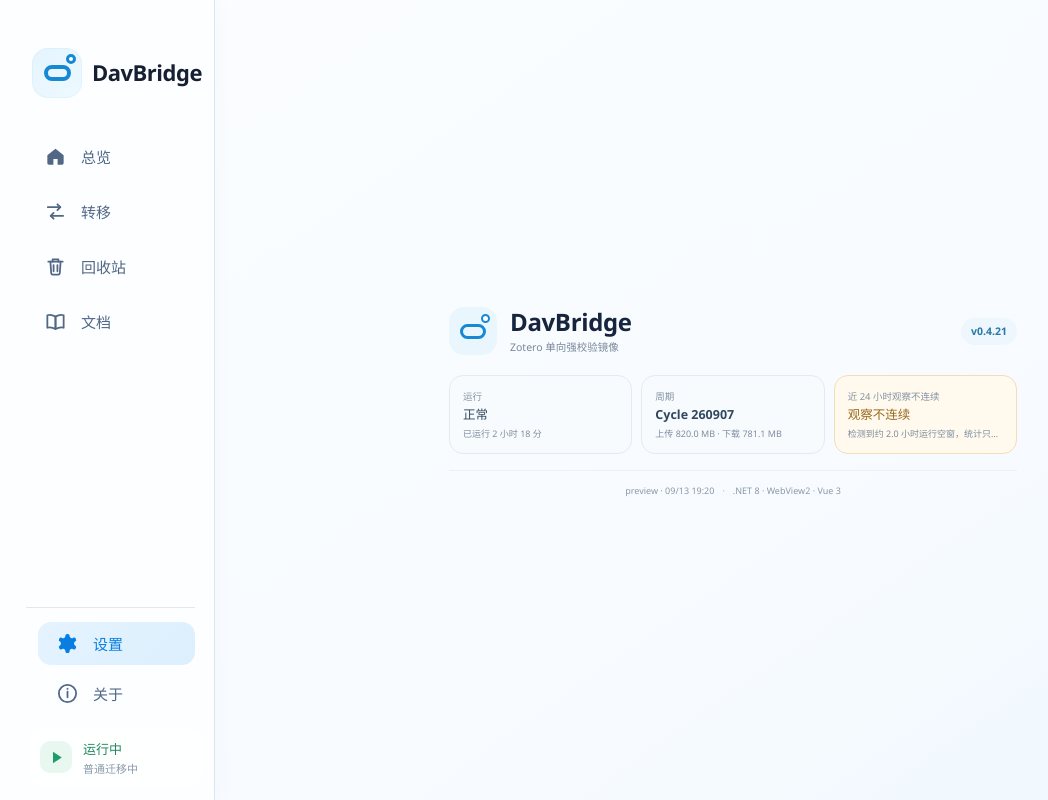
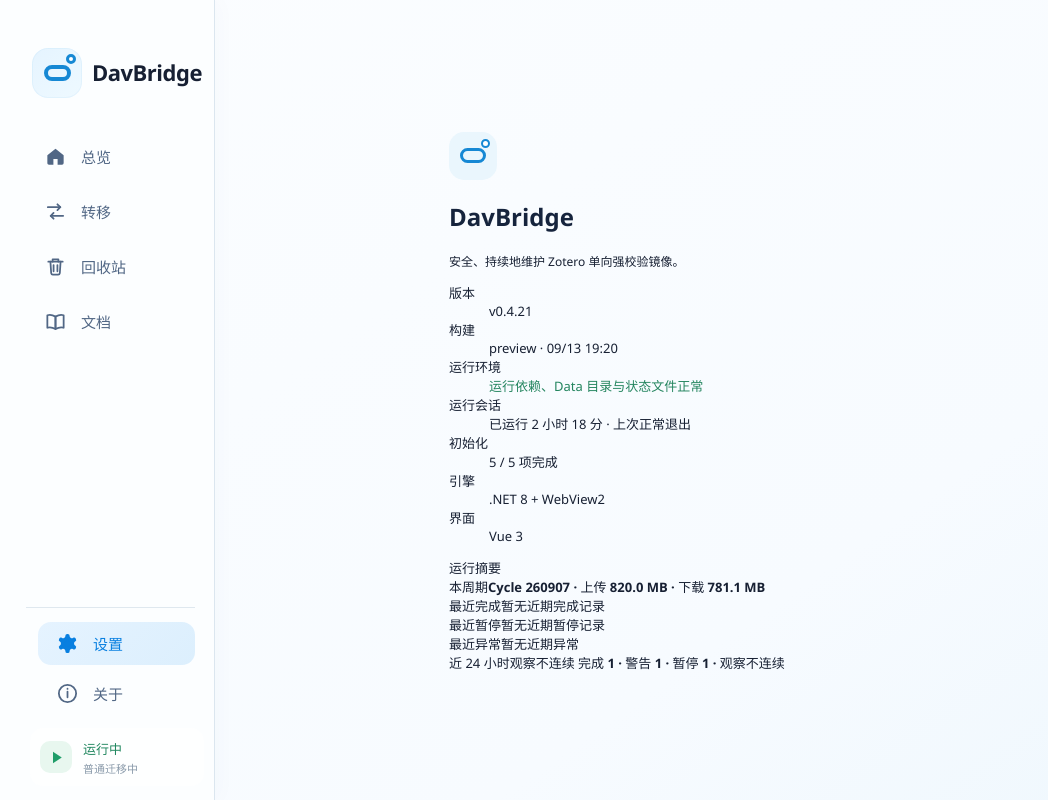
Before and after one commit to FenLynn/gpt-pub, a Vue app in the folder projects/1-桌面软件/103-DavBridge/代码/DavBridge/WebUi/: page / in a window 1280 px wide. Both pictures are taken after a click on the button "设置". Shown: the whole page, without its empty margins (10-1058 px from the left). Built offline with nearby package versions, Linux system fonts and the light colour scheme.

Commit message:
P103 DavBridge v0.4.22 restore About rows and align additions

```diff
--- a/projects/1-桌面软件/103-DavBridge/代码/DavBridge/WebUi/src/App.vue
+++ b/projects/1-桌面软件/103-DavBridge/代码/DavBridge/WebUi/src/App.vue
@@ -29,6 +29,12 @@ const downloadFraction = computed(() => Math.min(1, snapshot.value.quota.downloa
 const filteredRecycle = computed(() => snapshot.value.recycle.filter(group => recycleFilter.value === 'observing' ? group.disposition === 'observing' : recycleFilter.value === 'review' ? group.disposition === 'review' || group.disposition === 'blocked' : group.disposition === 'history'))
 const recycleCounts = computed(() => ({ observing: snapshot.value.recycle.filter(x => x.disposition === 'observing').length, review: snapshot.value.recycle.filter(x => x.disposition === 'review' || x.disposition === 'blocked').length, history: snapshot.value.recycle.filter(x => x.disposition === 'history').length }))
 const quotaUsedText = (text:string) => text.split('/')[0]?.trim() || text
+const recentComplete = computed(() => snapshot.value.activities.find(item => /清单完成|迁移完成|处理完成/.test(item.title)))
+const recentPause = computed(() => snapshot.value.activities.find(item => /暂停/.test(item.title)))
+const recentWarning = computed(() => snapshot.value.activities.find(item => item.tone === 'warning'))
+const recentCompleteText = computed(() => recentComplete.value ? `${recentComplete.value.time} · ${recentComplete.value.title}` : '暂无近期完成记录')
+const recentPauseText = computed(() => recentPause.value ? `${recentPause.value.time} · ${recentPause.value.title}` : '暂无近期暂停记录')
+const recentWarningText = computed(() => recentWarning.value ? `${recentWarning.value.time} · ${recentWarning.value.title}` : '暂无近期异常')
 const cycleTrafficText = computed(() => `上传 ${quotaUsedText(snapshot.value.quota.uploadText)} · 下载 ${quotaUsedText(snapshot.value.quota.downloadText)}`)
 const healthWindowLabel = computed(() => {
   const h=snapshot.value.operationalHealth
@@ -152,6 +158,7 @@ function formatQuotaBytes(bytes:number){
 const uploadText = computed(() => `${formatQuotaBytes(snapshot.value.quota.uploadUsed)} / ${formatQuotaBytes(snapshot.value.quota.uploadMax)}`)
 const downloadText = computed(() => `${formatQuotaBytes(snapshot.value.quota.downloadUsed)} / ${formatQuotaBytes(snapshot.value.quota.downloadMax)}`)
 const automaticQueueCount = computed(() => snapshot.value.priorityCount + snapshot.value.normalCount)
+const initializedCount = computed(() => snapshot.value.initialization.filter(step=>step.done).length)
 const queueHeadline = computed(() => snapshot.value.humanActionCount > 0
   ? `${snapshot.value.humanActionCount} 组等待人工决定`
   : automaticQueueCount.value > 0
@@ -517,46 +524,52 @@ onBeforeUnmount(()=>{
 
     <section v-else class="page about-page">
       <article class="about-card">
-        <header class="about-hero">
-          <div class="about-logo"><span></span><span></span></div>
-          <div class="about-title">
-            <h2>DavBridge</h2>
-            <p>Zotero 单向强校验镜像</p>
+        <div class="about-logo"><span></span><span></span></div>
+        <h2>DavBridge</h2>
+        <p>安全、持续地维护 Zotero 单向强校验镜像。</p>
+
+        <dl class="about-main-list">
+          <div><dt>版本</dt><dd>v{{ snapshot.version }}</dd></div>
+          <div><dt>构建</dt><dd>{{ snapshot.buildCommit || 'local' }} · {{ buildDateLabel }}</dd></div>
+          <div><dt>运行环境</dt><dd :class="`health-text ${snapshot.health.status}`">{{ snapshot.health.summary }}</dd></div>
+          <div><dt>运行会话</dt><dd>{{ snapshot.runtime.uptimeText }} · {{ snapshot.runtime.previousExitText }}</dd></div>
+          <div><dt>初始化</dt><dd>{{ initializedCount }} / {{ snapshot.initialization.length }} 项完成</dd></div>
+          <div><dt>引擎</dt><dd>.NET 8 + WebView2</dd></div>
+          <div><dt>界面</dt><dd>Vue 3</dd></div>
+        </dl>
+
+        <section class="about-extra" aria-label="运行摘要">
+          <div class="about-extra-title">运行摘要</div>
+          <div class="about-extra-row has-tip" :data-tip="`当前 ${snapshot.cycleId ? 'Cycle '+snapshot.cycleId : 'Cycle 尚未校准'} 的保守流量账本`">
+            <span>本周期</span>
+            <strong>{{ snapshot.cycleId ? `Cycle ${snapshot.cycleId}` : '未校准' }} · {{ cycleTrafficText }}</strong>
           </div>
-          <span class="about-version">v{{ snapshot.version }}</span>
-        </header>
-
-        <section class="about-summary-grid" aria-label="运行摘要">
-          <div class="about-summary-item">
-            <span>运行</span>
-            <strong>{{ snapshot.health.status === 'ok' ? '正常' : snapshot.health.summary }}</strong>
-            <small>{{ snapshot.runtime.uptimeText }}</small>
+          <div class="about-extra-row has-tip" data-tip="来自最近活动，只用于快速查看最近一次完成事件，不记录文件名">
+            <span>最近完成</span>
+            <strong>{{ recentCompleteText }}</strong>
           </div>
-          <div class="about-summary-item">
-            <span>周期</span>
-            <strong>{{ snapshot.cycleId ? `Cycle ${snapshot.cycleId}` : '未校准' }}</strong>
-            <small>{{ cycleTrafficText }}</small>
+          <div class="about-extra-row has-tip" data-tip="显示最近一次人工暂停或安全暂停事件">
+            <span>最近暂停</span>
+            <strong>{{ recentPauseText }}</strong>
+          </div>
+          <div class="about-extra-row has-tip" :class="{warning:!!recentWarning}" :data-tip="recentWarning ? recentWarning.detail : '最近活动中没有警告事件'">
+            <span>最近异常</span>
+            <strong>{{ recentWarningText }}</strong>
           </div>
           <div
-            class="about-summary-item"
+            class="about-extra-row about-health-row has-tip"
             :class="{warning:snapshot.operationalHealth.warningCount>0||snapshot.operationalHealth.observationGap}"
+            :data-tip="healthWindowNote || `StrongVerified ${snapshot.operationalHealth.verifiedCount}，待处理 ${snapshot.operationalHealth.backlogCount}，网络等待 ${snapshot.operationalHealth.networkWaitCount}`"
           >
             <span>{{ healthWindowLabel }}</span>
             <strong>
-              {{ snapshot.operationalHealth.observationGap
-                ? '观察不连续'
-                : snapshot.operationalHealth.warningCount > 0
-                  ? `${snapshot.operationalHealth.warningCount} 次警告`
-                  : snapshot.operationalHealth.windowComplete ? '状态良好' : '建立中' }}
+              完成 {{ snapshot.operationalHealth.completionCount }} ·
+              警告 {{ snapshot.operationalHealth.warningCount }} ·
+              暂停 {{ snapshot.operationalHealth.pauseCount }}
+              <template v-if="snapshot.operationalHealth.observationGap"> · 观察不连续</template>
             </strong>
-            <small>{{ healthWindowNote || `完成 ${snapshot.operationalHealth.completionCount} · 警告 ${snapshot.operationalHealth.warningCount}` }}</small>
           </div>
         </section>
-
-        <footer class="about-meta">
-          <span>{{ snapshot.buildCommit || 'local' }} · {{ buildDateLabel }}</span>
-          <span>.NET 8 · WebView2 · Vue 3</span>
-        </footer>
       </article>
     </section>
   </section>
```
